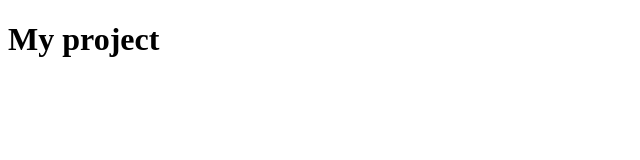
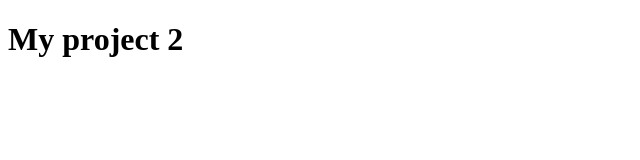
Before and after one commit to read-my-code/my-project, a plain HTML site: page index.html in a window 1280 px wide. Shown: the full height of the page, 0-640 px from the left. Drawn offline with Linux system fonts and the light colour scheme.

Commit message:
2 was added into title

```diff
--- a/index.html
+++ b/index.html
@@ -7,6 +7,6 @@
     <title>My project</title>
 </head>
 <body>
-    <h1>My project</h1>
+    <h1>My project 2</h1>
 </body>
 </html>
```
